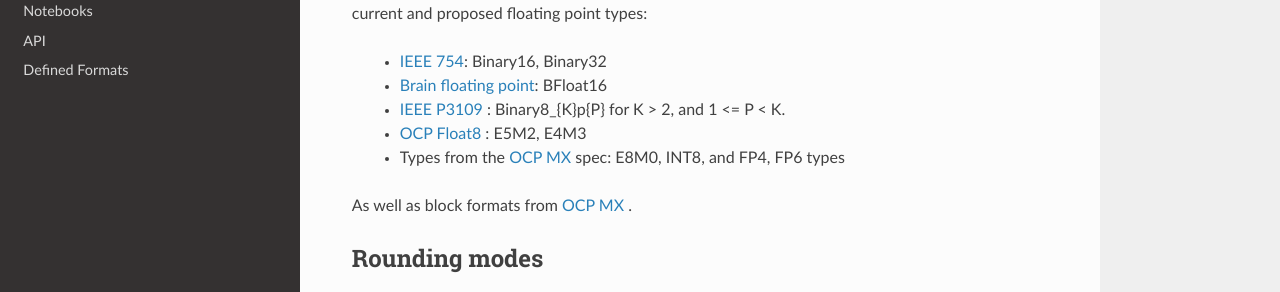
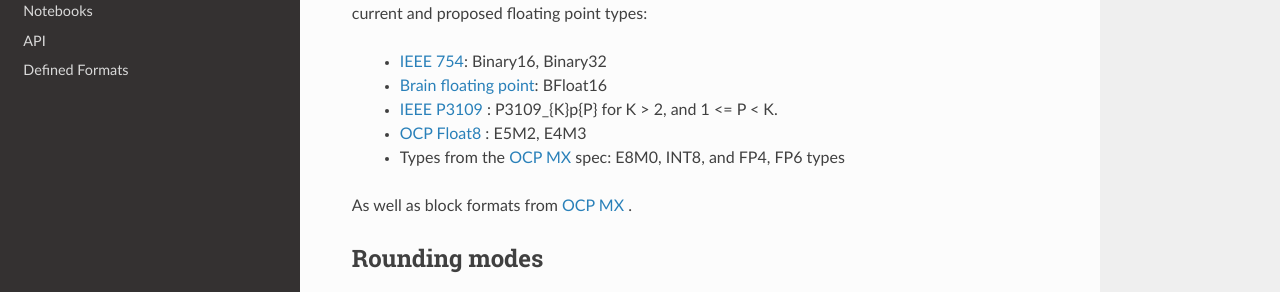
Before and after one commit to graphcore-research/gfloat, a Sphinx documentation site: the page built from docs/source/index.rst, in a window 1280 px wide and 900 px high, scrolled down 830 px. Shown: the part 158-450 px from the top of the window. Built offline with Sphinx 7.4.7 and the Read the Docs theme 3.1.0, drawn with Linux system fonts in a browser that asks for light colours; pages that are not in the unit, such as notebooks, are missing from menus.

Commit message:
Binary8->P3109

```diff
--- a/docs/source/index.rst
+++ b/docs/source/index.rst
@@ -46,7 +46,7 @@ handling various current and proposed floating point types:
 
  - `IEEE 754 <https://en.wikipedia.org/wiki/IEEE_754>`_: Binary16, Binary32
  - `Brain floating point <https://en.wikipedia.org/wiki/Bfloat16_floating-point_format>`_: BFloat16
- - |p3109_link|: Binary8_{K}p{P} for K > 2, and 1 <= P < K.
+ - |p3109_link|: P3109_{K}p{P} for K > 2, and 1 <= P < K.
  - |ocp_link|: E5M2, E4M3
  - Types from the |ocp_mx_link| spec: E8M0, INT8, and FP4, FP6 types
 
```
Also changed, not shown: README.md (+1 -1 lines).
